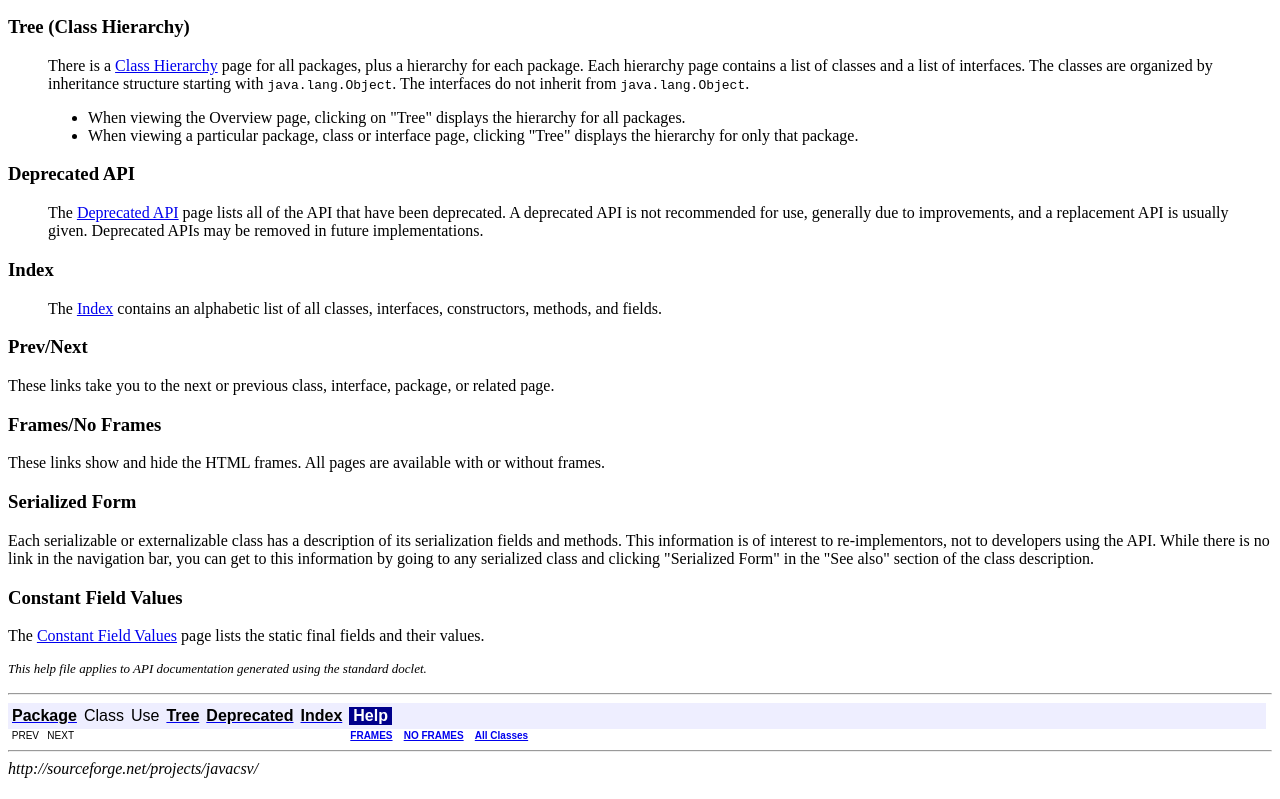
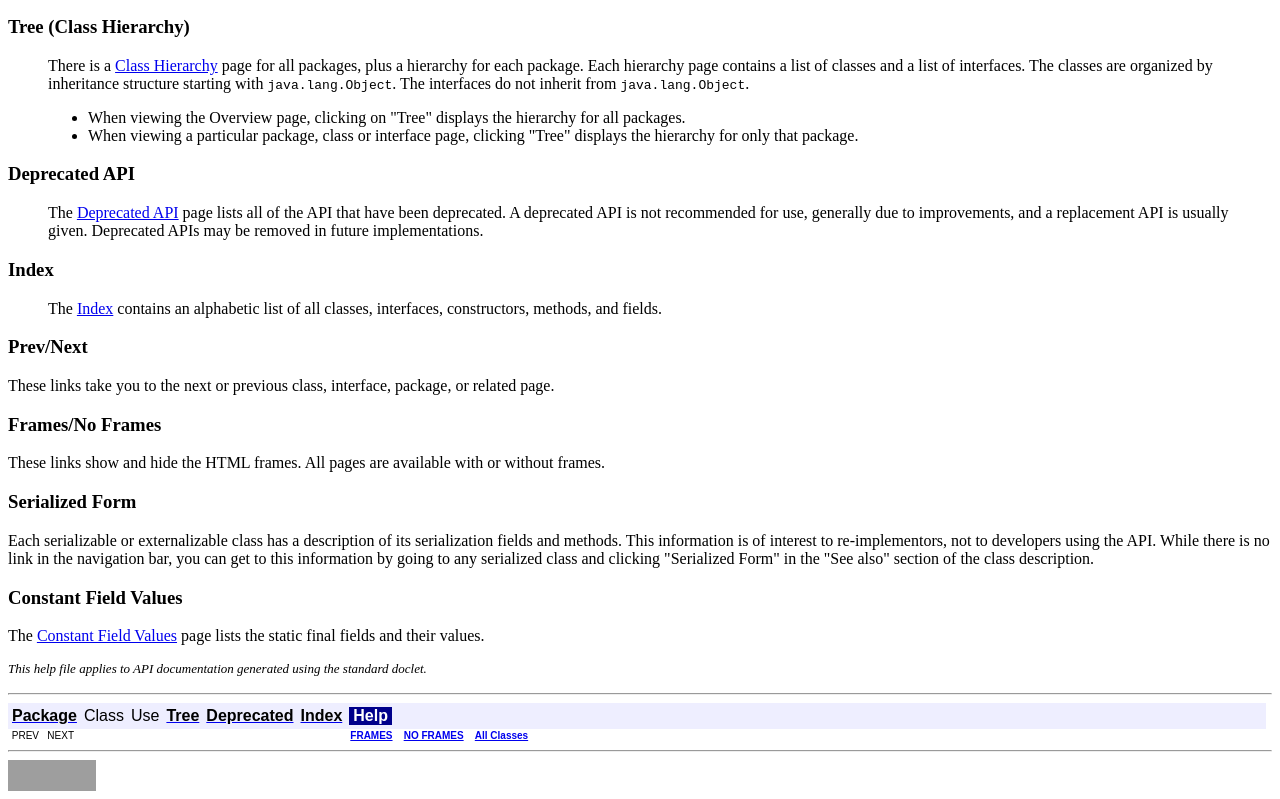
Before and after one commit to atkawa7/javacsv, a plain HTML site: page javacsv/doc/help-doc.html in a window 1280 px wide. Shown: the part 1229-2028 px from the top of the page. Drawn offline with Linux system fonts and the light colour scheme; grey boxes are pictures that could not be loaded.

Commit message:
added sf logo

```diff
--- a/javacsv/doc/help-doc.html
+++ b/javacsv/doc/help-doc.html
@@ -2,7 +2,7 @@
 <!--NewPage-->
 <HTML>
 <HEAD>
-<!-- Generated by javadoc (build 1.5.0_07) on Tue Dec 12 13:41:52 CST 2006 -->
+<!-- Generated by javadoc (build 1.5.0_07) on Thu Mar 29 21:08:57 CDT 2007 -->
 <TITLE>
 API Help (JavaCSV API)
 </TITLE>
@@ -206,6 +206,6 @@ This help file applies to API documentation generated using the standard doclet.
 <!-- ======== END OF BOTTOM NAVBAR ======= -->
 
 <HR>
-<i>http://sourceforge.net/projects/javacsv/</i>
+<a href=http://sourceforge.net><img src=http://sflogo.sourceforge.net/sflogo.php?group_id=33066&amp;type=1 width=88 height=31 border=0 /></a>
 </BODY>
 </HTML>
```
Also changed, not shown: javacsv/doc/allclasses-frame.html (+1 -1 lines), javacsv/doc/allclasses-noframe.html (+1 -1 lines), javacsv/doc/com/csvreader/CsvReader.html (+3 -3 lines), javacsv/doc/com/csvreader/CsvWriter.html (+2 -2 lines), javacsv/doc/com/csvreader/class-use/CsvReader.html (+2 -2 lines), javacsv/doc/com/csvreader/class-use/CsvWriter.html (+2 -2 lines), javacsv/doc/com/csvreader/package-frame.html (+1 -1 lines), javacsv/doc/com/csvreader/package-summary.html (+2 -2 lines), javacsv/doc/com/csvreader/package-tree.html (+2 -2 lines), javacsv/doc/com/csvreader/package-use.html (+2 -2 lines), javacsv/doc/constant-values.html (+2 -2 lines), javacsv/doc/deprecated-list.html (+2 -2 lines), javacsv/doc/index-all.html (+2 -2 lines), javacsv/doc/index.html (+1 -1 lines), 1 more files.
